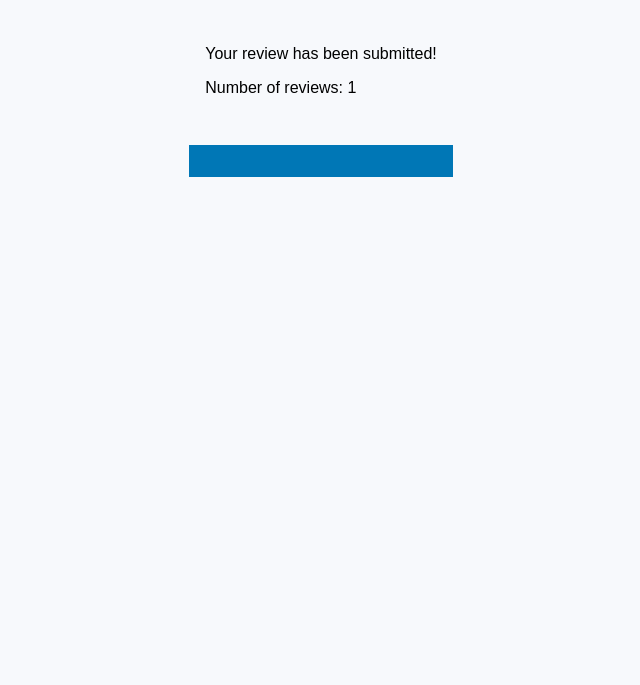
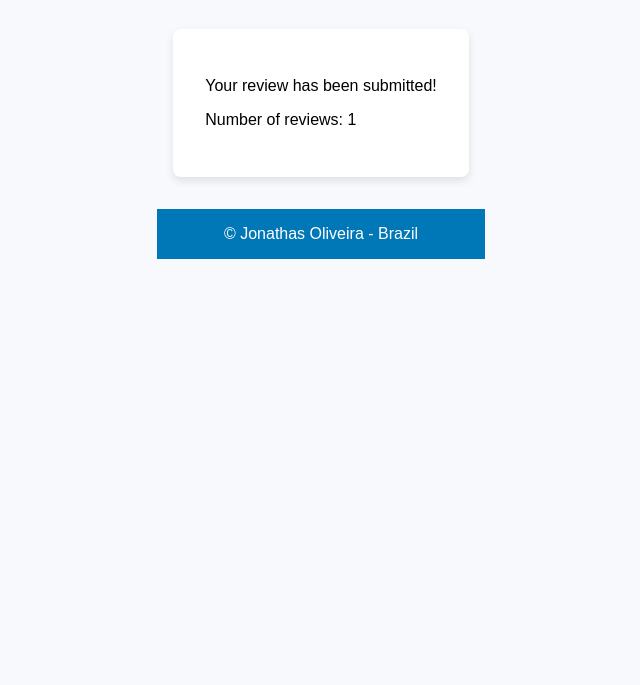
Before and after one commit to Jonthss/wdd131, a plain HTML site: page review.html in a window 1280 px wide. Shown: the part 115-800 px from the top of the page, without its empty margins (279-919 px from the left). Drawn offline with Linux system fonts and the light colour scheme.

Commit message:
form review

```diff
--- a/review.html
+++ b/review.html
@@ -12,11 +12,14 @@
         <h1 id="review-header">Product Review</h1>
     </header>
     <main>
-        <p>Your review has been submitted!</p>
-        <p><span class="review-title">Number of reviews: </span><span class="review-number"></span></p>
+        <div class="pform">
+            <p>Your review has been submitted!</p>
+            <p><span class="review-title">Number of reviews: </span><span class="review-number"></span></p>
+        </div>
     </main>
     <footer>
-
+        <p>©<span id="currentyear"></span> Jonathas Oliveira - Brazil</p>
+        <p id="lastModified"></p>
     </footer>
 </body>
 </html>
```
